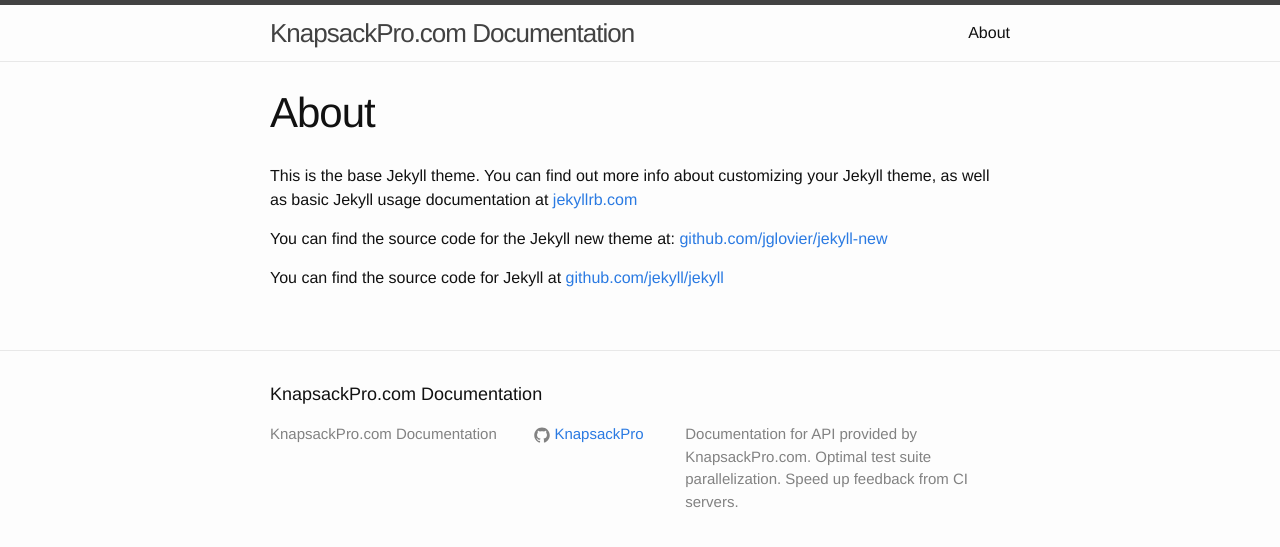
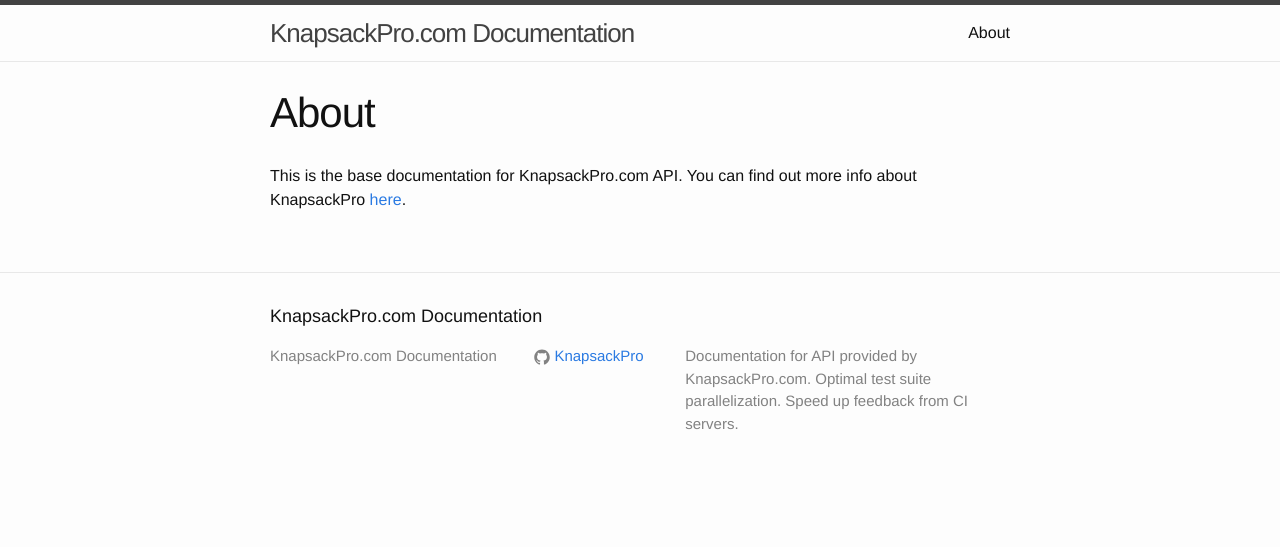
Before and after one commit to KnapsackPro/docs.knapsackpro.com, a Jekyll site: the page built from about.md, in a window 1280 px wide. Shown: the top 547 px of the page. Built offline with Jekyll 4.4.1, drawn with Linux system fonts in a browser that asks for light colours.

Commit message:
Update about page

```diff
--- a/about.md
+++ b/about.md
@@ -4,8 +4,4 @@ title: About
 permalink: /about/
 ---
 
-This is the base Jekyll theme. You can find out more info about customizing your Jekyll theme, as well as basic Jekyll usage documentation at [jekyllrb.com](http://jekyllrb.com/)
-
-You can find the source code for the Jekyll new theme at: [github.com/jglovier/jekyll-new](https://github.com/jglovier/jekyll-new)
-
-You can find the source code for Jekyll at [github.com/jekyll/jekyll](https://github.com/jekyll/jekyll)
+This is the base documentation for KnapsackPro.com API. You can find out more info about KnapsackPro [here](http://knapsackpro.com).
```
